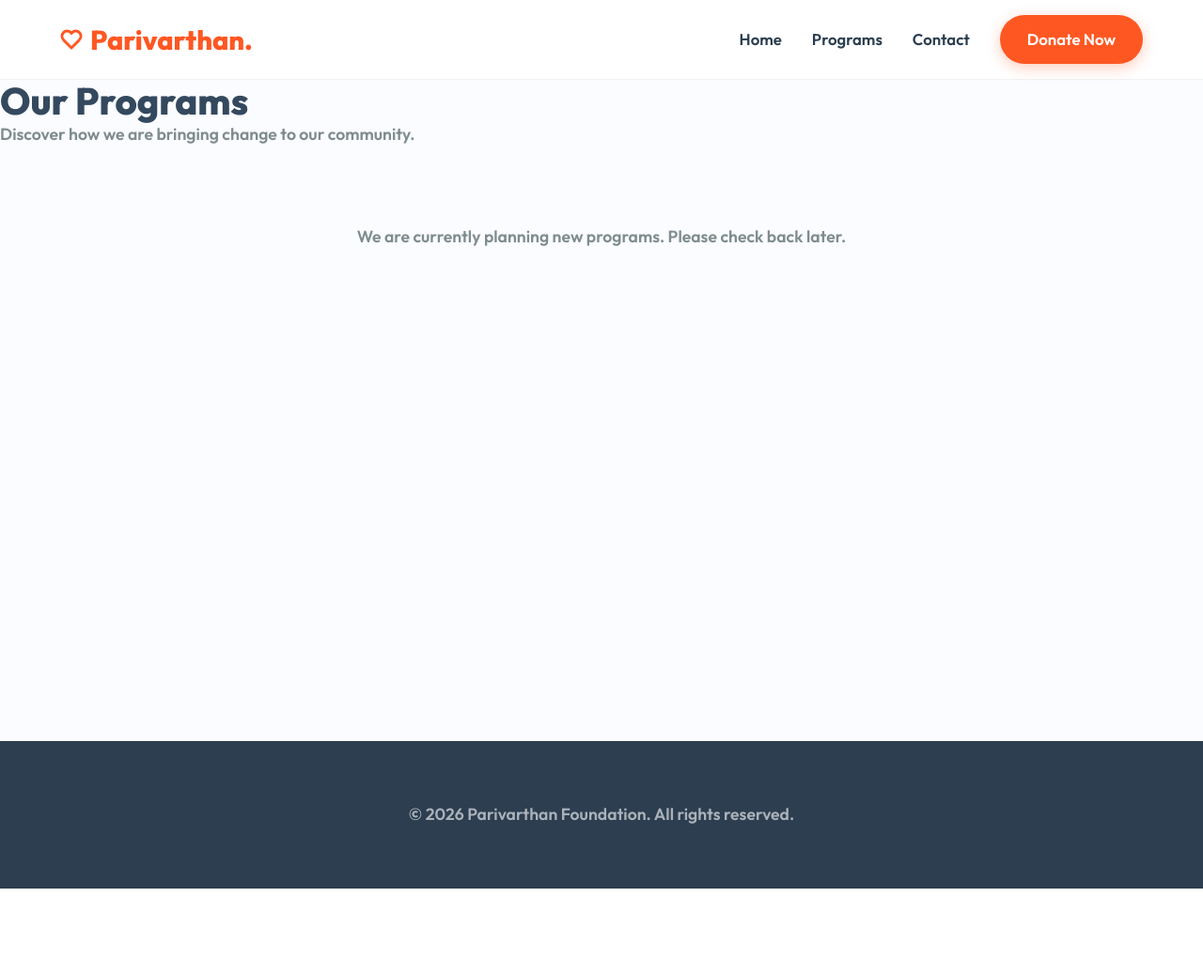
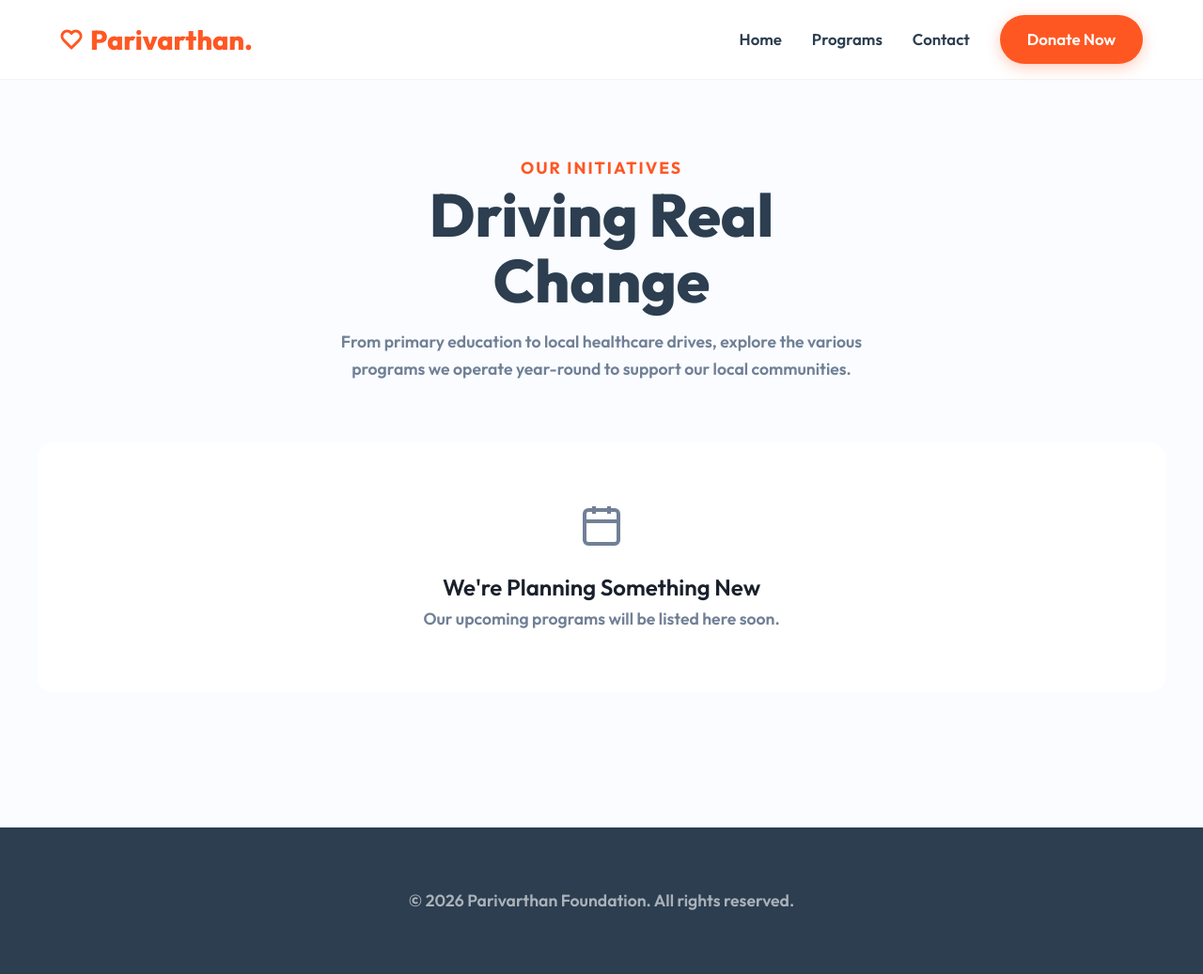
Before and after one commit to pavanrajashekar/parivarthan-ngo, a Django app: page /programs/ in a window 1280 px wide. Shown: the whole page at 94% size. Before the commit the page ends 946 px from the top, so only its background shows below. Run offline with Django 5.2, Linux system fonts and the light colour scheme; data that the repository does not hold is empty.

Commit message:
UI Overhaul Step 2: Programs Grid

```diff
--- a/programs/templates/programs/programs.html
+++ b/programs/templates/programs/programs.html
@@ -1,25 +1,50 @@
 {% extends "base.html" %}
 
-{% block title %}Programs | Parivarthan NGO{% endblock %}
+{% block title %}Our Programs | Parivarthan NGO{% endblock %}
 
 {% block content %}
-    <div style="margin-bottom: 2rem;">
-        <h1 style="font-size: 2.5rem; color: #34495e;">Our Programs</h1>
-        <p style="color: #7f8c8d; font-size: 1.1rem;">Discover how we are bringing change to our community.</p>
+    <div class="container section-padding">
+
+        <div style="text-align: center; max-width: 600px; margin: 0 auto 4rem auto;">
+            <p style="color: var(--primary); font-weight: 700; letter-spacing: 2px; text-transform: uppercase;">Our Initiatives</p>
+            <h1 style="margin-bottom: 1rem;">Driving Real Change</h1>
+            <p>From primary education to local healthcare drives, explore the various programs we operate year-round to support our local communities.</p>
         </div>
 
+        <div class="card-grid">
             {% for program in programs %}
-        <article class="card" style="border-left: 4px solid #3498db;">
-            <h2 class="card-title" style="color: #2980b9;">{{ program.name }}</h2>
-            <div class="card-meta">
-                <strong>Location:</strong> {{ program.location }}
+                <article class="card" style="padding: 0;">
+                    <!-- Placeholder Image -->
+                    <div style="background-image: url('https://images.unsplash.com/photo-1577896851231-70ef18881754?ixlib=rb-4.0.3&auto=format&fit=crop&w=800&q=80'); background-size: cover; background-position: center; height: 220px; width: 100%;"></div>
+
+                    <div style="padding: 2rem;">
+                        <h3 class="card-title">{{ program.name }}</h3>
+
+                        <div style="display: flex; gap: 0.5rem; flex-wrap: wrap; margin-bottom: 1rem;">
+                            <span style="background: rgba(44, 62, 80, 0.05); color: var(--secondary); padding: 0.3rem 0.8rem; border-radius: 50px; font-size: 0.8rem; font-weight: 600;">
+                                📍 {{ program.location }}
+                            </span>
                             {% if program.start_date %}
-                    | <strong>Starts:</strong> {{ program.start_date|date:"F d, Y" }}
+                                <span style="background: rgba(39, 174, 96, 0.05); color: var(--accent); padding: 0.3rem 0.8rem; border-radius: 50px; font-size: 0.8rem; font-weight: 600;">
+                                    🗓️ {{ program.start_date|date:"F Y" }}
+                                </span>
                             {% endif %}
                         </div>
+
                         <p class="card-text">{{ program.description }}</p>
+
+                        <a href="{% url 'contact' %}" style="display: inline-block; margin-top: 1.5rem; color: var(--primary); font-weight: 700; text-decoration: none; border-bottom: 2px solid transparent; transition: border-color 0.3s ease;">
+                            Get Involved &rarr;
+                        </a>
+                    </div>
                 </article>
             {% empty %}
-        <p style="text-align: center; color: #7f8c8d; padding: 3rem;">We are currently planning new programs. Please check back later.</p>
+                <div style="grid-column: 1 / -1; text-align: center; background: white; padding: 4rem; border-radius: var(--radius-md);">
+                    <svg width="48" height="48" viewBox="0 0 24 24" fill="none" stroke="currentColor" stroke-width="2" style="color: var(--text-muted); margin-bottom: 1rem;"><rect x="3" y="4" width="18" height="18" rx="2" ry="2"></rect><line x1="16" y1="2" x2="16" y2="6"></line><line x1="8" y1="2" x2="8" y2="6"></line><line x1="3" y1="10" x2="21" y2="10"></line></svg>
+                    <h3>We're Planning Something New</h3>
+                    <p>Our upcoming programs will be listed here soon.</p>
+                </div>
             {% endfor %}
+        </div>
+    </div>
 {% endblock %}
```
Lines whose indentation alone changed are shown as unchanged.
